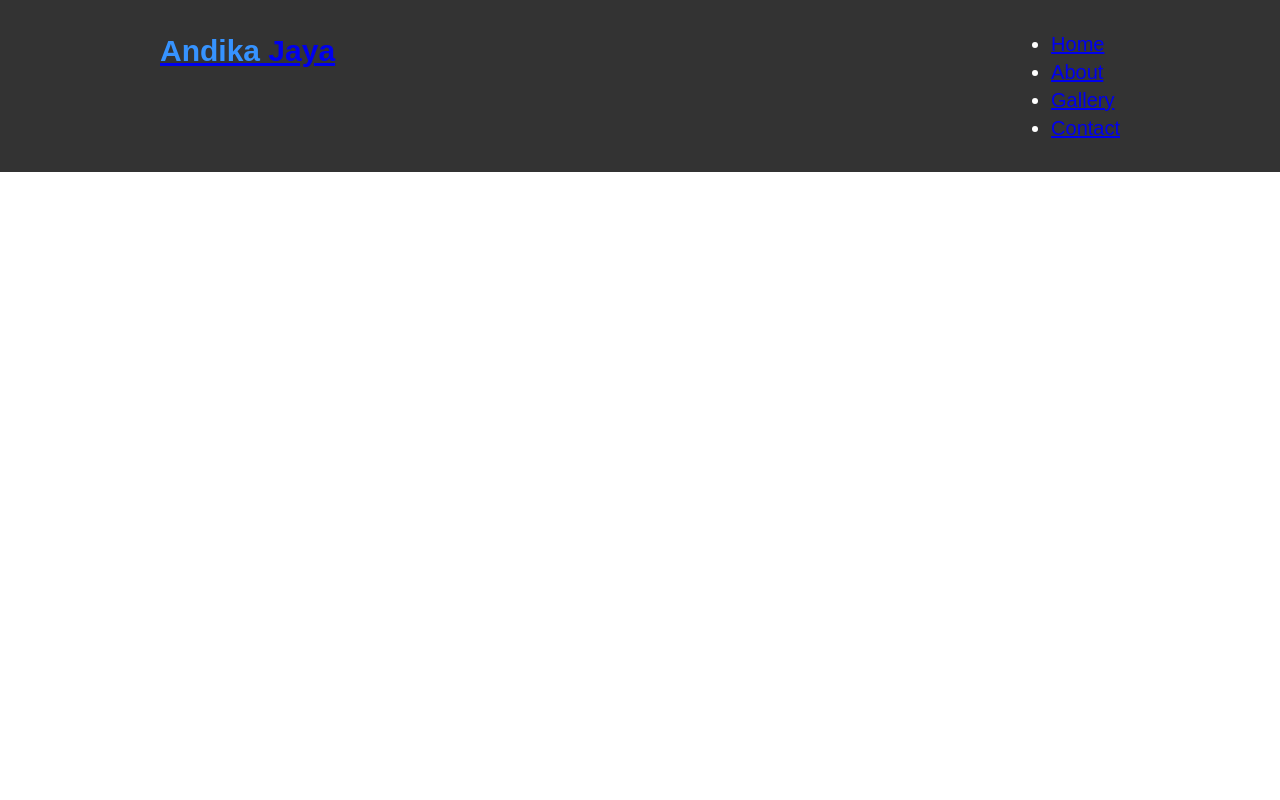
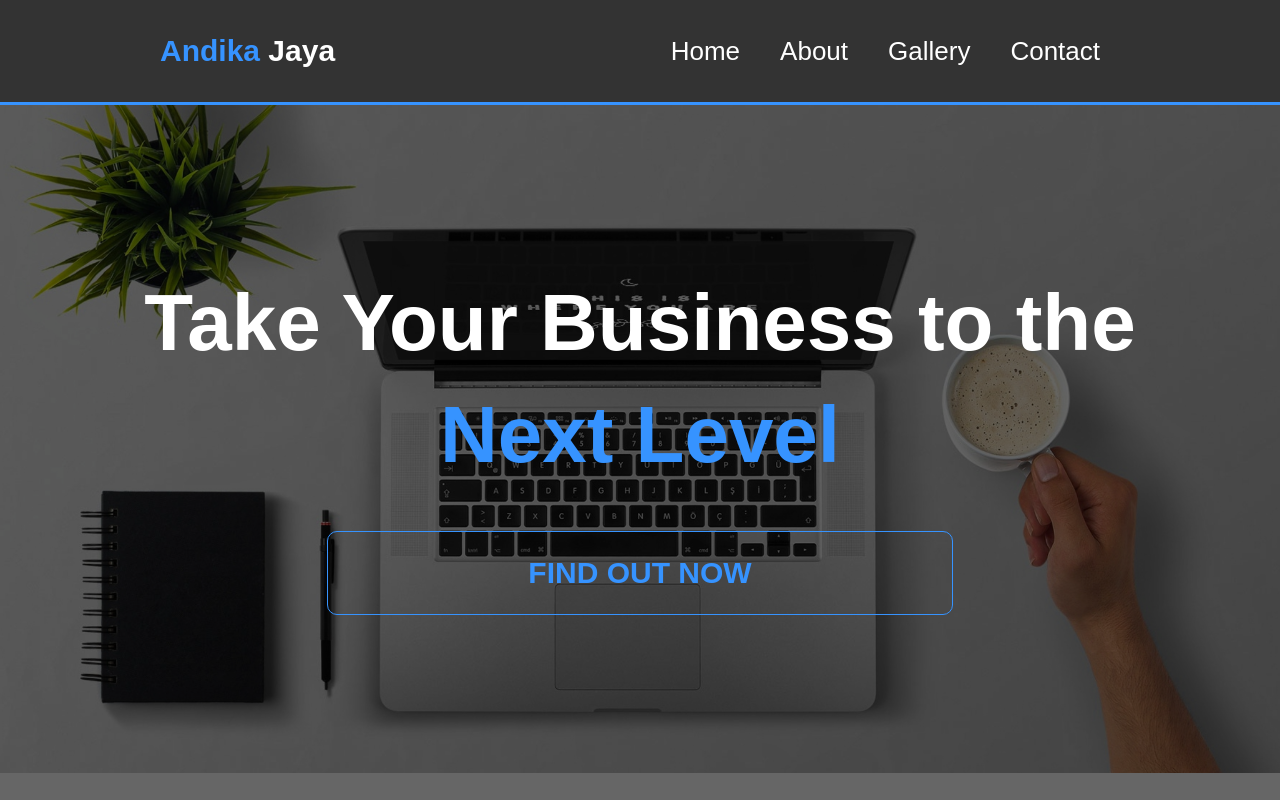
Before and after one commit to andikajayaw/project, a plain HTML site: page index.html in a window 1280 px wide. Drawn offline with Linux system fonts and the light colour scheme.

Commit message:
create header and css

```diff
--- a/index.html
+++ b/index.html
@@ -10,6 +10,8 @@
 </head>
 
 <body id="home">
+
+    <!-- Navbar -->
     <nav id="navbar">
         <h2><a href="#home"><span class="text-primary">Andika</span> Jaya</a></h2>
         <ul>
@@ -19,6 +21,18 @@
             <li><a href="#contact">Contact</a></li>
         </ul>
     </nav>
+
+    <!-- Showcase Area -->
+    <header id="showcase">
+        <div class="showcase-content">
+            <div class="container">
+                <h1>Take Your Business to the <br> <span class="text-primary">Next Level</span></h1>
+                <a href="#about" class="btn">FIND OUT NOW</a>
+            </div>
+        </div>
+    </header>
+
+
 </body>
 
 </html>
--- a/style.css
+++ b/style.css
@@ -36,4 +36,82 @@ body {
     background: #333;
     color: #fff;
     padding: 1.5rem 8rem;
+    position: sticky;
+    top: 0;
+    z-index: 1;
+    border-bottom: 3px solid #3693ff;
 }
+
+#navbar ul {
+    display: flex;
+    align-items: center;
+    list-style: none;
+}
+
+#navbar h2 a {
+    color: #fff;
+    text-decoration: none;
+}
+
+#navbar li a {
+    text-decoration: none;
+    color: #fff;
+    padding: 1rem;
+    font-size: 1.3rem;
+    margin: 0 0 0.5rem;
+    border-radius: 5px;
+    transition: background-color 0.5s;
+}
+
+#navbar li a:hover {
+    background-color: #3693ff;
+}
+
+
+/* Showcase Area */
+
+#showcase {
+    background: url(img/bgHeader.jpg) no-repeat center center/cover;
+    height: 83.5vh;
+}
+
+.showcase-content {
+    display: flex;
+    flex-direction: column;
+    text-align: center;
+    align-items: center;
+    justify-content: center;
+    position: absolute;
+    top: 81px;
+    left: 0;
+    bottom: 0;
+    right: 0;
+    background: rgba(0, 0, 0, 0.6);
+    color: #fff;
+}
+
+.showcase-content h1 {
+    font-size: 4rem;
+    margin-bottom: 2rem;
+}
+
+.showcase-content .btn {
+    font-size: 1.5rem;
+    padding: 1rem 10rem;
+    transition: color 0.5s, background 0.5;
+}
+
+.showcase-content .btn:hover {
+    background: #3693ff;
+    color: #fff;
+}
+
+.btn {
+    color: #3693ff;
+    text-decoration: none;
+    display: inline-block;
+    padding: 1rem 2rem;
+    border: 1px solid#3693ff;
+    border-radius: 10px;
+    font-weight: bold;
+}
```
Also changed, not shown: img/bgHeader.jpg (added), img/headerBg.jpeg (added).
